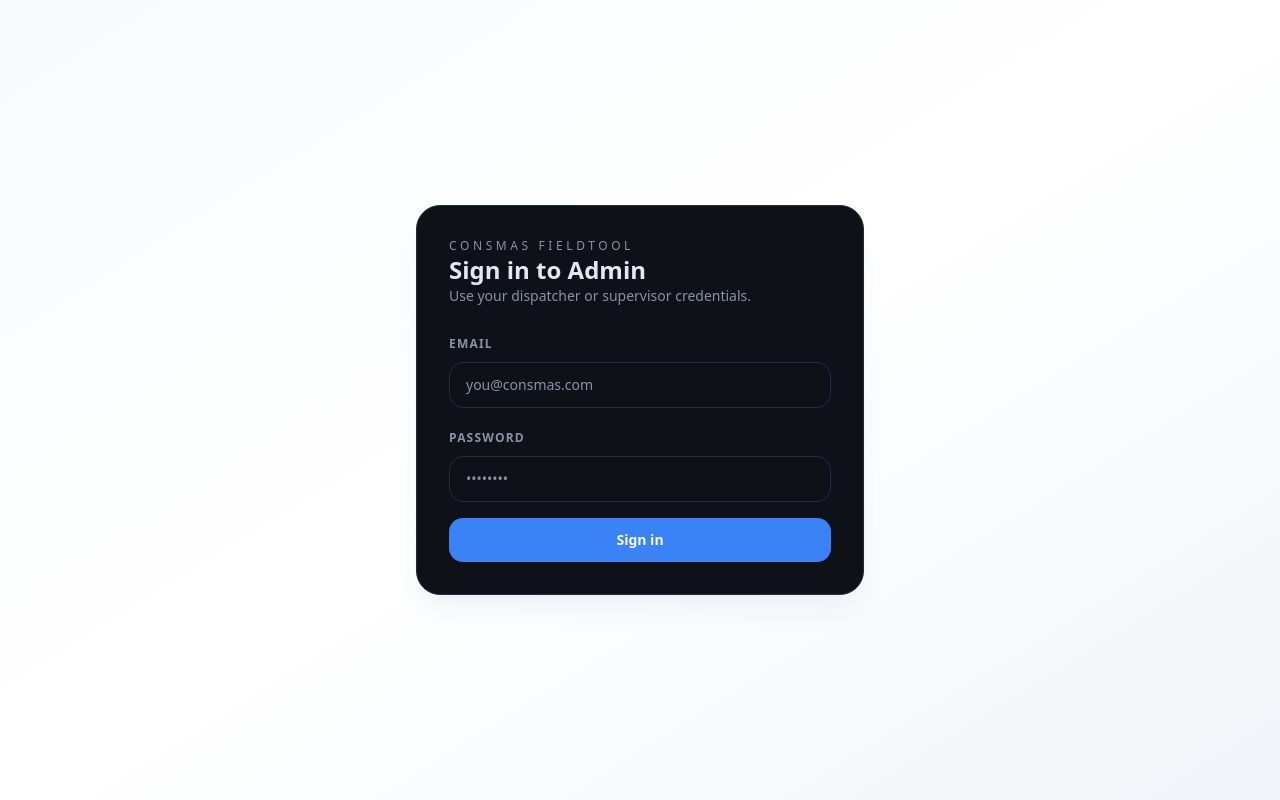
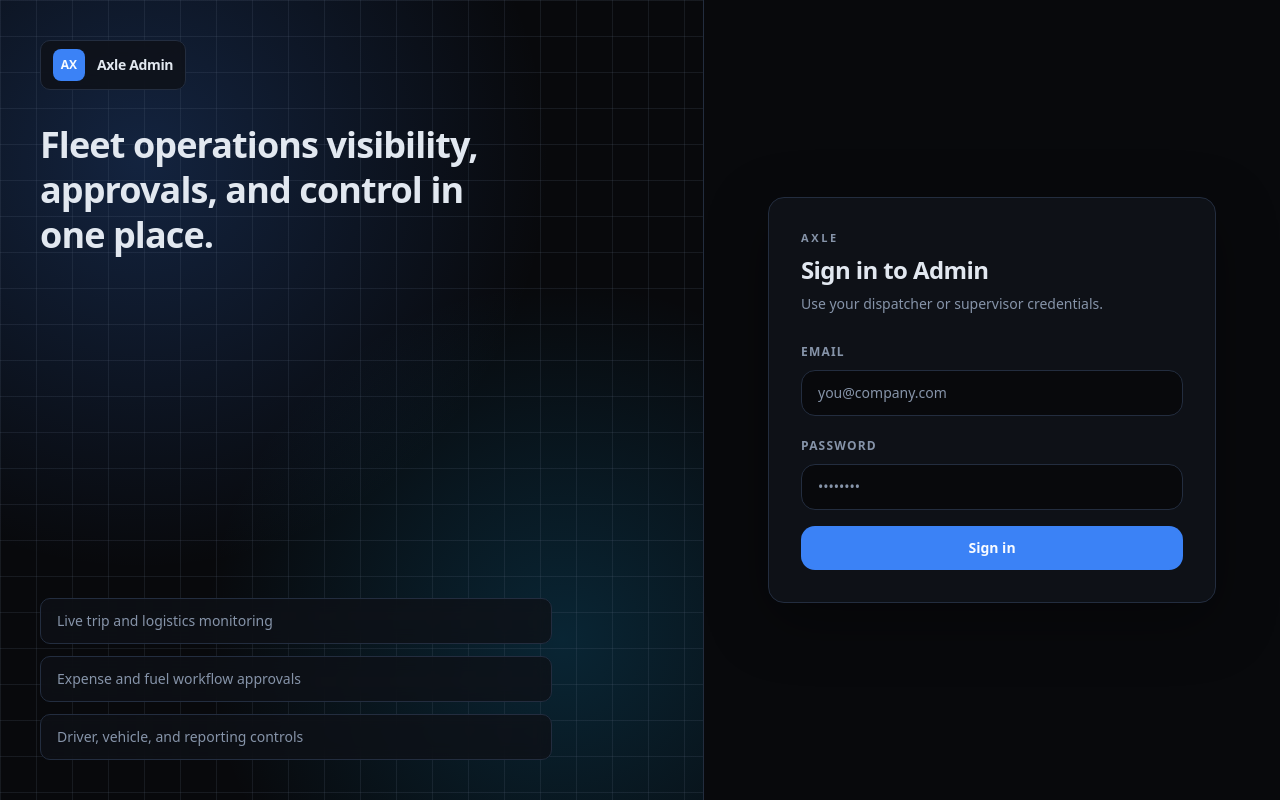
Before and after one commit to consmas/fieldtool-admin, a Next.js app: page /login in a window 1280 px wide. Built offline with nearby package versions, Linux system fonts and the light colour scheme; no server answers.

Commit message:
login ui

```diff
--- a/src/app/(auth)/login/page.tsx
+++ b/src/app/(auth)/login/page.tsx
@@ -43,14 +43,45 @@ export default function LoginPage() {
   };
 
   return (
-    <div className="flex min-h-screen items-center justify-center bg-gradient-to-br from-slate-50 via-white to-slate-100 px-4">
-      <div className="w-full max-w-md rounded-3xl border border-border bg-card p-8 shadow-xl shadow-slate-200/40">
+    <div className="min-h-screen bg-background text-foreground">
+      <div className="grid min-h-screen lg:grid-cols-[1.1fr_0.9fr]">
+        <section className="relative hidden overflow-hidden border-r border-border bg-[radial-gradient(circle_at_20%_20%,rgba(59,130,246,0.22),transparent_48%),radial-gradient(circle_at_80%_80%,rgba(14,165,233,0.18),transparent_42%)] lg:block">
+          <div className="absolute inset-0 bg-[linear-gradient(to_right,rgba(100,116,139,0.16)_1px,transparent_1px),linear-gradient(to_bottom,rgba(100,116,139,0.16)_1px,transparent_1px)] bg-[size:36px_36px]" />
+          <div className="relative z-10 flex h-full flex-col justify-between p-10">
+            <div>
+              <div className="inline-flex items-center gap-3 rounded-lg border border-border bg-card/80 px-3 py-2 backdrop-blur">
+                <div className="flex h-8 w-8 items-center justify-center rounded-md bg-primary text-xs font-bold text-primary-foreground">
+                  AX
+                </div>
+                <p className="text-sm font-semibold tracking-tight">Axle Admin</p>
+              </div>
+              <h2 className="mt-8 max-w-md text-4xl font-semibold leading-tight tracking-tight">
+                Fleet operations visibility, approvals, and control in one place.
+              </h2>
+            </div>
+
+            <div className="grid max-w-lg gap-3">
+              {[
+                "Live trip and logistics monitoring",
+                "Expense and fuel workflow approvals",
+                "Driver, vehicle, and reporting controls",
+              ].map((item) => (
+                <div key={item} className="rounded-lg border border-border bg-card/80 px-4 py-3 text-sm text-muted-foreground backdrop-blur">
+                  {item}
+                </div>
+              ))}
+            </div>
+          </div>
+        </section>
+
+        <section className="flex items-center justify-center px-4 py-8 sm:px-6 lg:px-10">
+          <div className="w-full max-w-md rounded-2xl border border-border bg-card p-6 shadow-[0_18px_60px_rgba(0,0,0,0.35)] sm:p-8">
             <div className="mb-6">
-          <p className="text-xs uppercase tracking-[0.3em] text-muted-foreground">
-            ConsMas FieldTool
+              <p className="text-[11px] font-semibold uppercase tracking-[0.24em] text-muted-foreground">
+                Axle
               </p>
-          <h1 className="text-2xl font-semibold">Sign in to Admin</h1>
-          <p className="text-sm text-muted-foreground">
+              <h1 className="mt-2 text-2xl font-semibold tracking-tight">Sign in to Admin</h1>
+              <p className="mt-2 text-sm text-muted-foreground">
                 Use your dispatcher or supervisor credentials.
               </p>
             </div>
@@ -65,8 +96,8 @@ export default function LoginPage() {
                   required
                   value={email}
                   onChange={(event) => setEmail(event.target.value)}
-              className="mt-2 w-full rounded-xl border border-border px-4 py-3 text-sm outline-none focus:border-primary"
-              placeholder="you@consmas.com"
+                  className="mt-2 w-full rounded-xl border border-border bg-background px-4 py-3 text-sm outline-none transition focus:border-primary"
+                  placeholder="you@company.com"
                 />
               </div>
               <div>
@@ -78,12 +109,12 @@ export default function LoginPage() {
                   required
                   value={password}
                   onChange={(event) => setPassword(event.target.value)}
-              className="mt-2 w-full rounded-xl border border-border px-4 py-3 text-sm outline-none focus:border-primary"
+                  className="mt-2 w-full rounded-xl border border-border bg-background px-4 py-3 text-sm outline-none transition focus:border-primary"
                   placeholder="••••••••"
                 />
               </div>
               {error ? (
-            <p className="rounded-xl border border-rose-200 bg-rose-50 px-3 py-2 text-xs text-rose-600">
+                <p className="rounded-xl border border-rose-500/30 bg-rose-500/10 px-3 py-2 text-xs text-rose-300">
                   {error}
                 </p>
               ) : null}
@@ -96,6 +127,8 @@ export default function LoginPage() {
               </button>
             </form>
           </div>
+        </section>
+      </div>
     </div>
   );
 }
```
Lines whose indentation alone changed are shown as unchanged.
